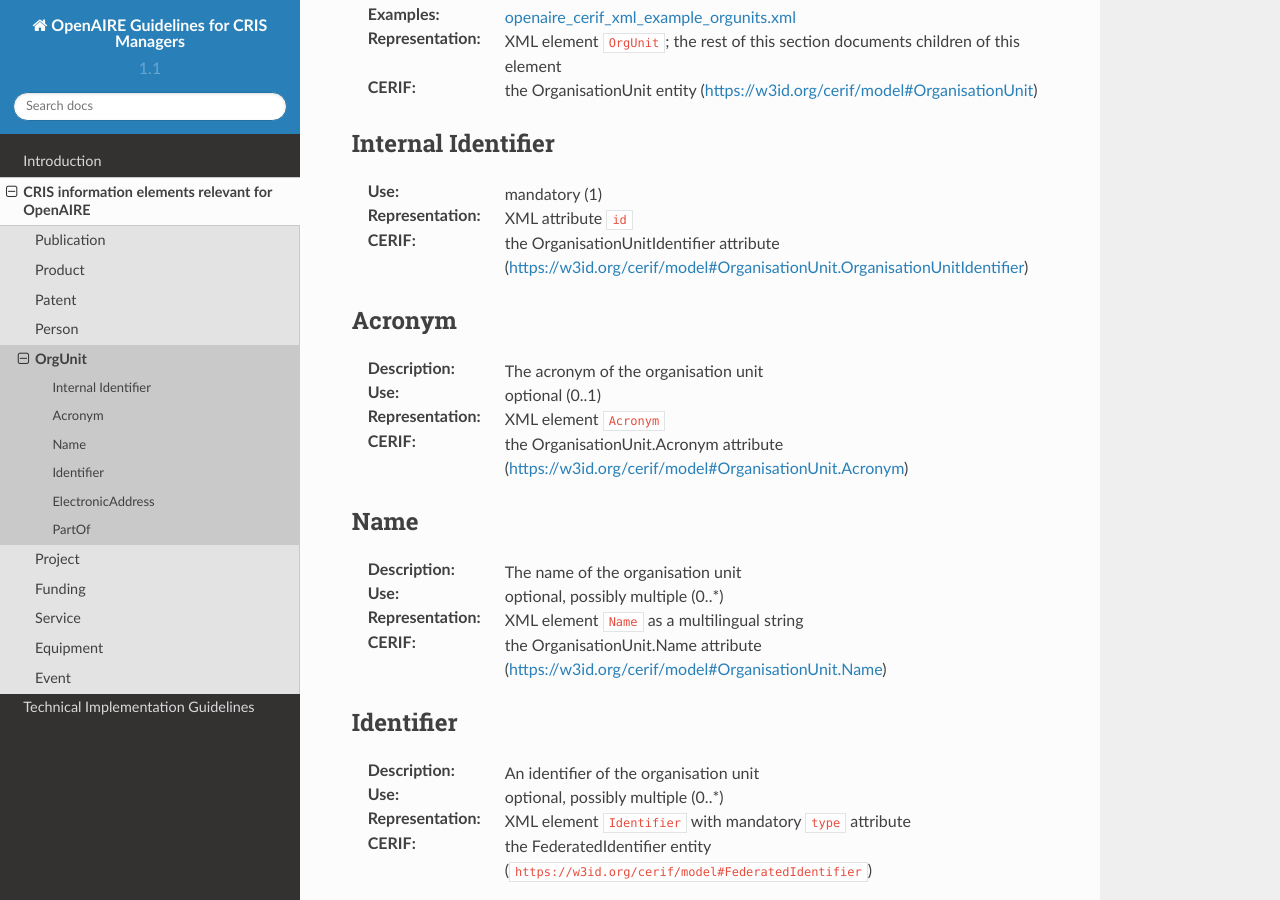
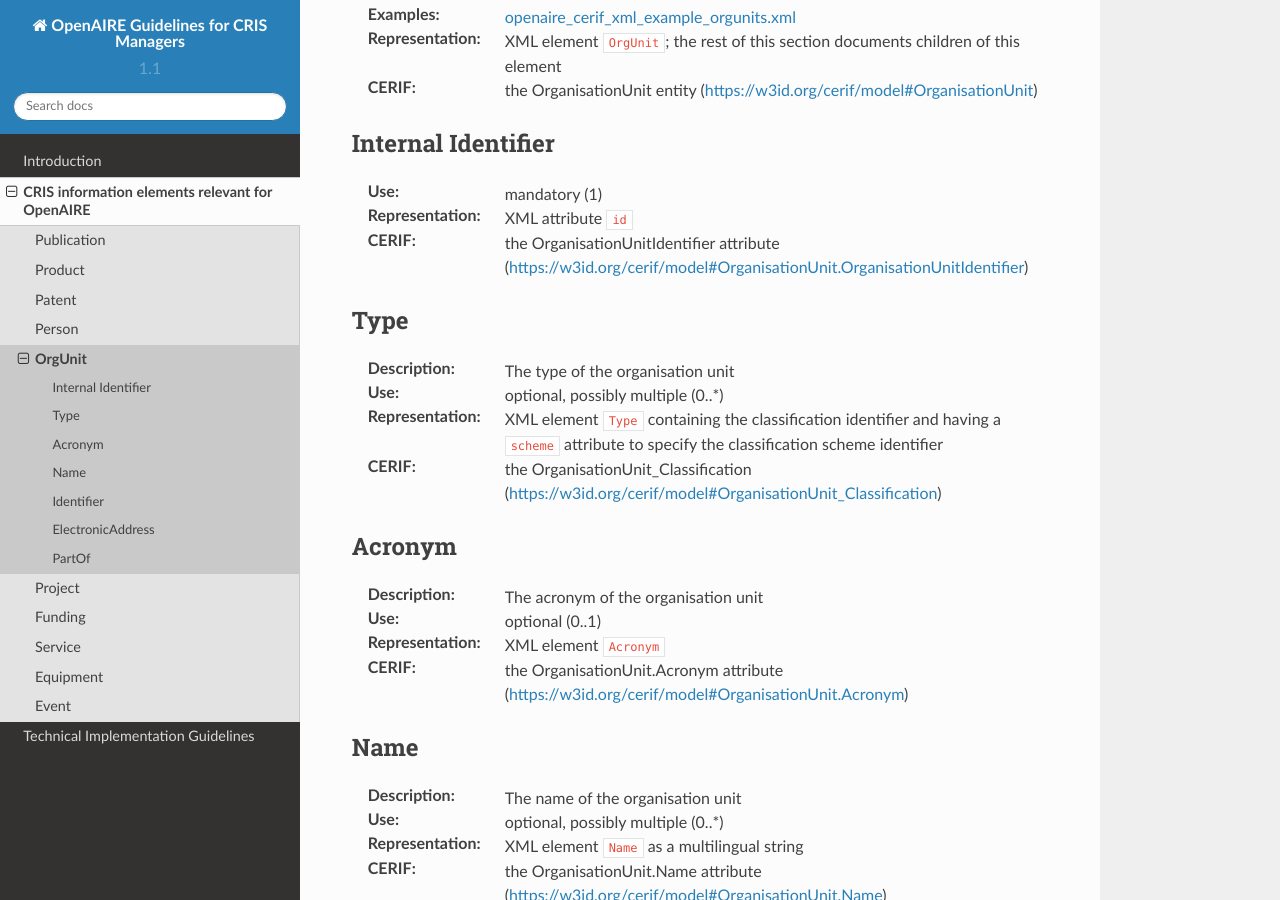
Before and after one commit to openaire/guidelines-cris-managers, a Sphinx documentation site: the page built from docs/cerif_xml_organisation_entity.rst, in a window 1280 px wide and 900 px high, scrolled down 442 px. Built offline with Sphinx 7.4.7 and the Read the Docs theme 2.0.0, drawn with Linux system fonts in a browser that asks for light colours; a script that is not in the unit is left out.

Commit message:
introduced OrgUnit/Type (#35)
- and eradicated OrgUnit/Classification

```diff
--- a/docs/cerif_xml_organisation_entity.rst
+++ b/docs/cerif_xml_organisation_entity.rst
@@ -14,6 +14,14 @@
 :Use: mandatory (1)
 :Representation: XML attribute ``id``
 :CERIF: the OrganisationUnitIdentifier attribute (`<https://w3id.org/cerif/model#OrganisationUnit.OrganisationUnitIdentifier>`_)
+
+
+Type
+^^^^
+:Description: The type of the organisation unit
+:Use: optional, possibly multiple (0..*)
+:Representation: XML element ``Type`` containing the classification identifier and having a ``scheme`` attribute to specify the classification scheme identifier
+:CERIF: the OrganisationUnit_Classification (`<https://w3id.org/cerif/model#OrganisationUnit_Classification>`_)
 
 
 Acronym
```
Also changed, not shown: 3 other files.
